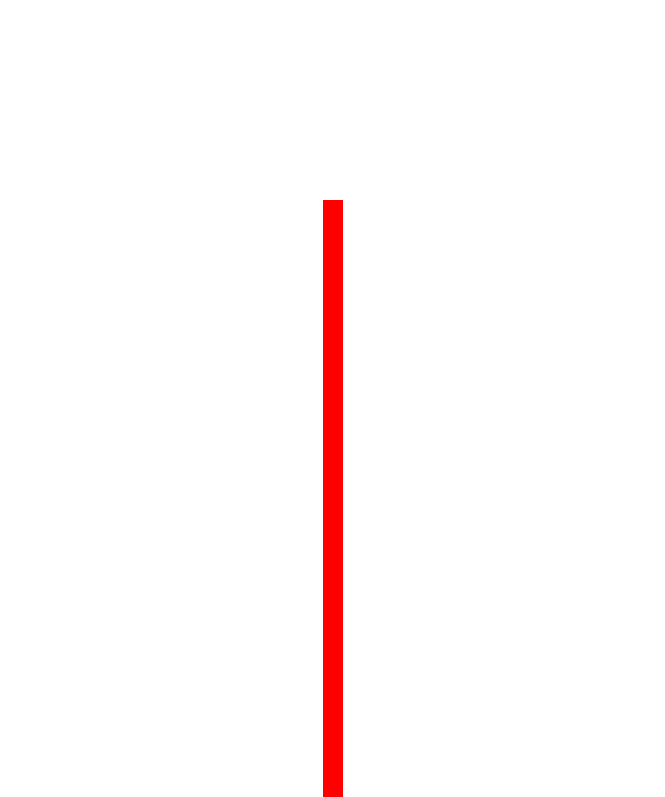
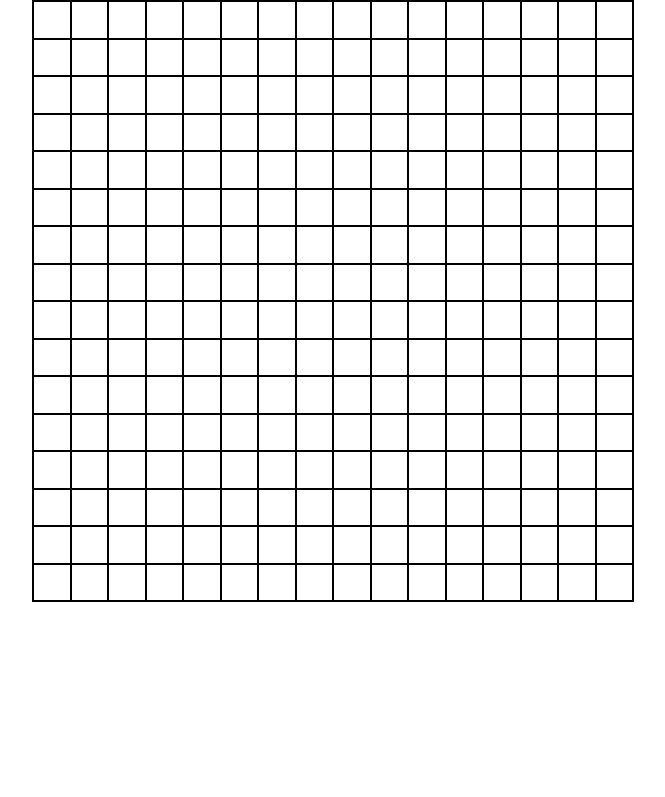
Before and after one commit to visheshgubrani/etch-a-sketch-odin, a plain HTML site: page index.html in a window 1280 px wide. Shown: the top 797 px of the page, without its empty margins (307-972 px from the left). Drawn offline with Linux system fonts and the light colour scheme.

Commit message:
Created the base model

```diff
--- a/main.js
+++ b/main.js
@@ -1,10 +1,32 @@
 const container = document.getElementById('container');
+let isDrawing = false;
+
+function startDrawing() {
+    isDrawing = true;
+}
+
+function draw(event) {
+    if (!isDrawing) return;
+
+    const div = event.target;
+    div.style.backgroundColor = 'black';
+}
+
+function stopDrawing() {
+    isDrawing = false;
+}
+
 for (let i = 0; i < 16; i++) {
     for (let j = 0; j < 16; j++) {
         const div = document.createElement('div');
-        div.style.backgroundColor = 'red';
+
         div.classList.add('div');
         container.appendChild(div);
+        div.addEventListener('mousedown', startDrawing);
+        div.addEventListener('mousemove', draw);
+        div.addEventListener('mouseup', stopDrawing);
+
+
     }
 
 }
--- a/style.css
+++ b/style.css
@@ -11,15 +11,16 @@ body {
 }
 
 .div{
-    width: 20px;
-    height: 20px;
-    background-color: red;
+    width: 37.5px;
+    height: 37.5px;
+    border: 1px solid black;
 }
 
 #container {
     display: grid;
-    height: 600px;
-    width: 600px;
-    place-items: center;
-    margin-top: 200px;
+    grid-template-columns: repeat(16, 1fr);
+    grid-template-rows: repeat(16, 1fr);
+
+    border: 1px solid black;
+
 }
```
